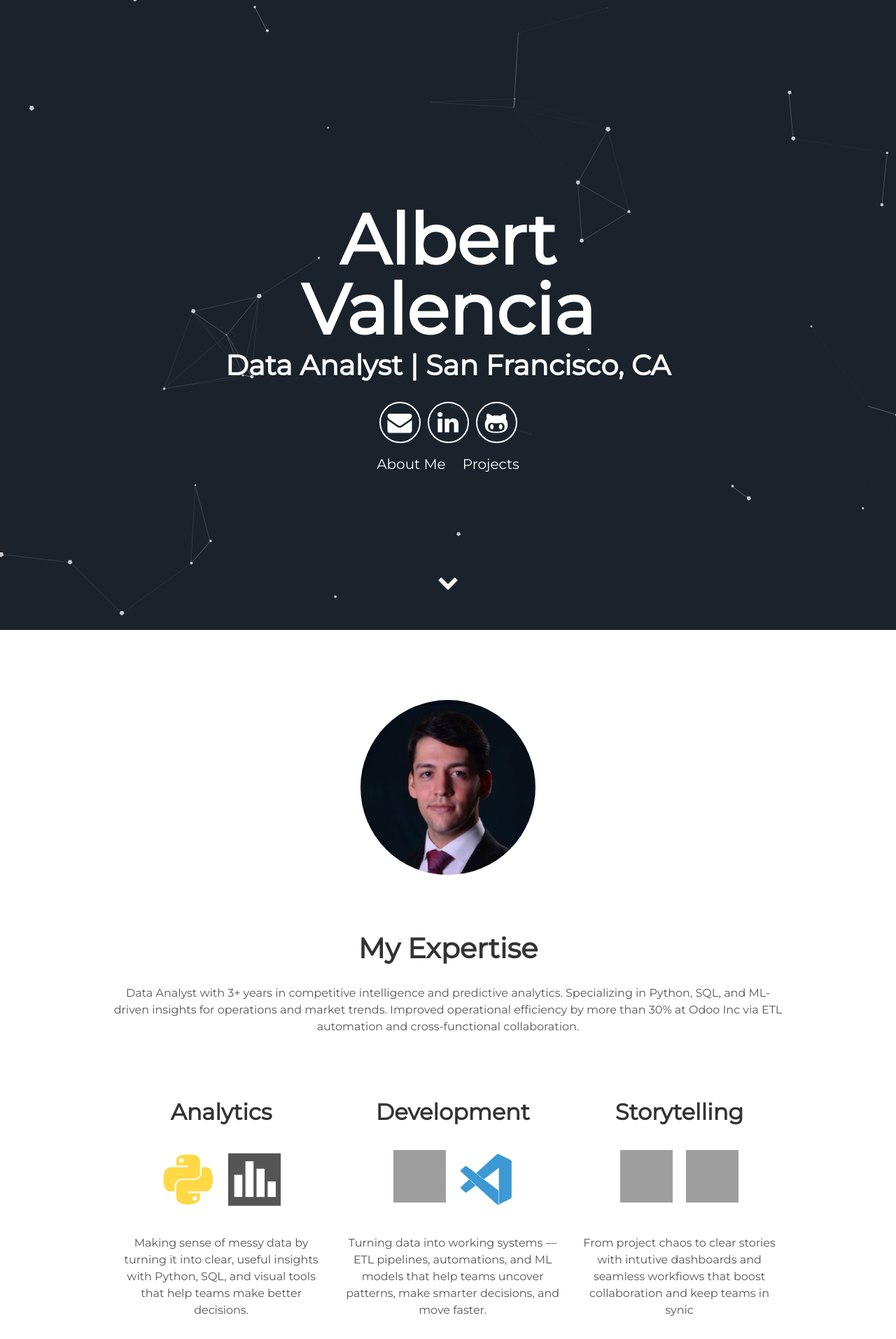
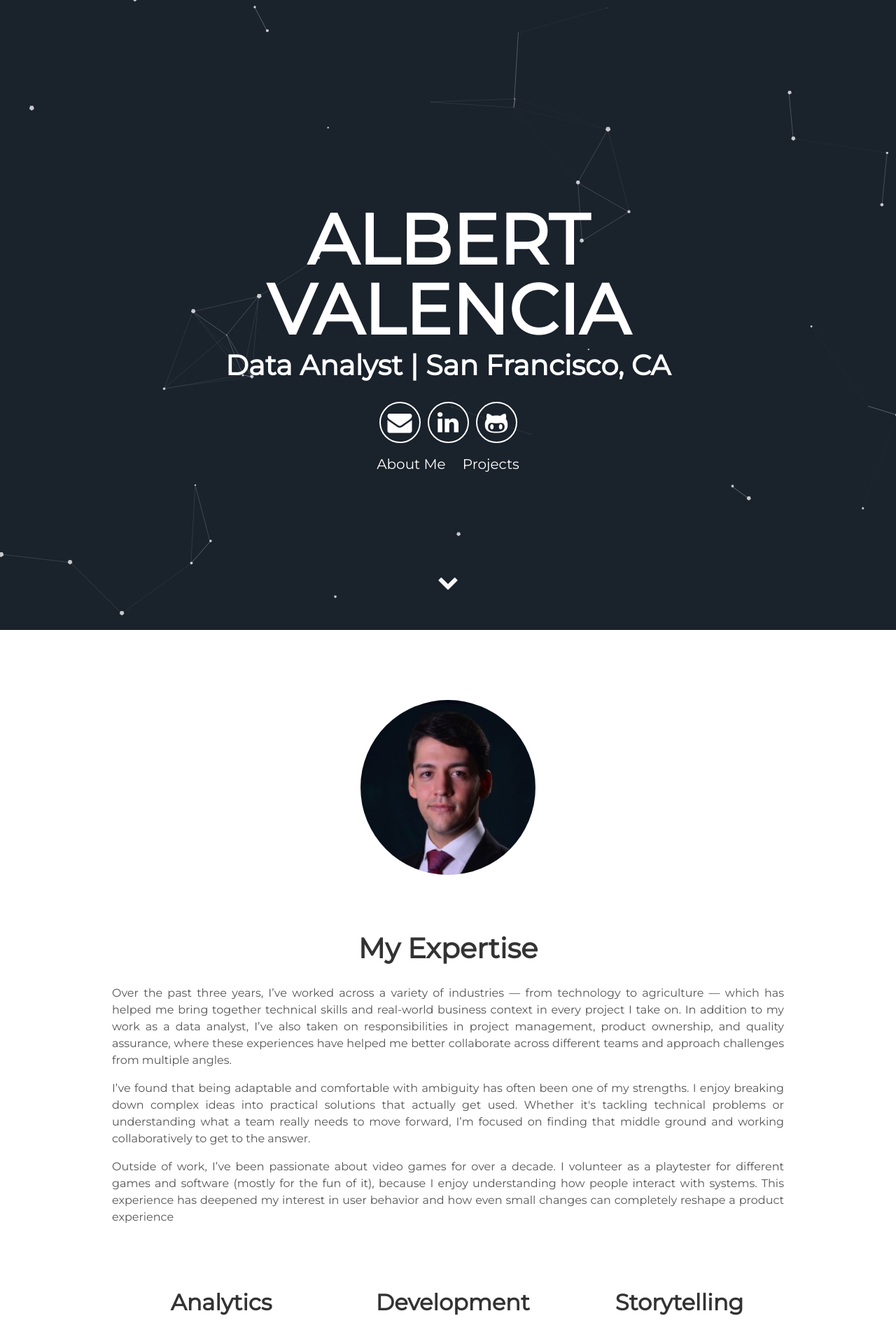
Before and after one commit to ItsAlValenci/itsalvalenci.github.io, a Jekyll site: the page built from index.html, in a window 1280 px wide. Shown: the top 1913 px of the page at 70% size. Built offline with Jekyll 4.4.1, drawn with Linux system fonts in a browser that asks for light colours; some of the changed text lies outside the part shown; grey boxes are pictures that could not be loaded.

Commit message:
description update

```diff
--- a/_config.yml
+++ b/_config.yml
@@ -5,11 +5,16 @@ baseurl: "" # the subpath of your site, e.g. /blog
 url: "https://itsalvalenci.github.io" # the base hostname & protocol for your site e.g. http://willianjusten.com.br
 
 # User settings
-username: Albert Valencia
-user_description: Data Analyst with 3+ years in competitive intelligence and predictive analytics. Specializing in Python, SQL, and ML-driven insights for operations and market trends. Improved operational efficiency by more than 30% at Odoo Inc via ETL automation and cross-functional collaboration.
+username: ALBERT VALENCIA
+user_description: |
+  <p>Over the past three years, I’ve worked across a variety of industries — from technology to agriculture — which has helped me bring together technical skills and real-world business context in every project I take on. In addition to my work as a data analyst, I’ve also taken on responsibilities in project management, product ownership, and quality assurance, where these experiences have helped me better collaborate across different teams and approach challenges from multiple angles.</p>
+
+  <p>I’ve found that being adaptable and comfortable with ambiguity has often been one of my strengths. I enjoy breaking down complex ideas into practical solutions that actually get used. Whether it's tackling technical problems or understanding what a team really needs to move forward, I’m focused on finding that middle ground and working collaboratively to get to the answer.</p>
+
+  <p>Outside of work, I’ve been passionate about video games for over a decade. I volunteer as a playtester for different games and software (mostly for the fun of it), because I enjoy understanding how people interact with systems. This experience has deepened my interest in user behavior and how even small changes can completely reshape a product experience</p>
 user_title: Data Analyst | San Francisco, CA
 email: albertvalencia904@gmail.com
-twitter_username: itsalvalenci
+twitter_username: ItsAlValenci
 github_username: ItsAlValenci
 
 # Google-analytics
@@ -17,3 +22,5 @@ google-analytics:
   id: ""
 
 exclude: ['package.json', 'src' , 'node_modules']
+
+# bundle exec jekyll build
```
Also changed, not shown: assets/css/main.css, 3 other files.
